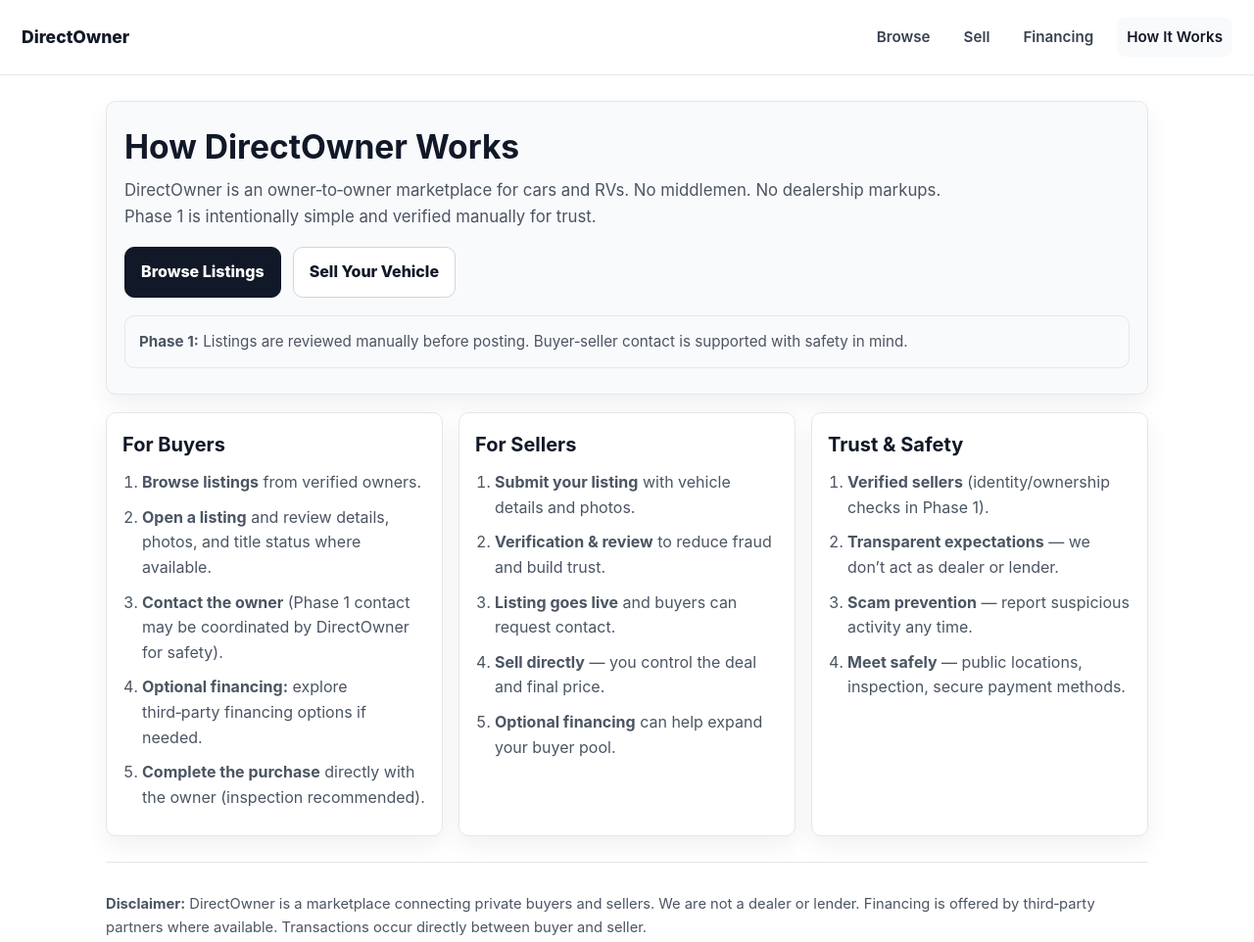
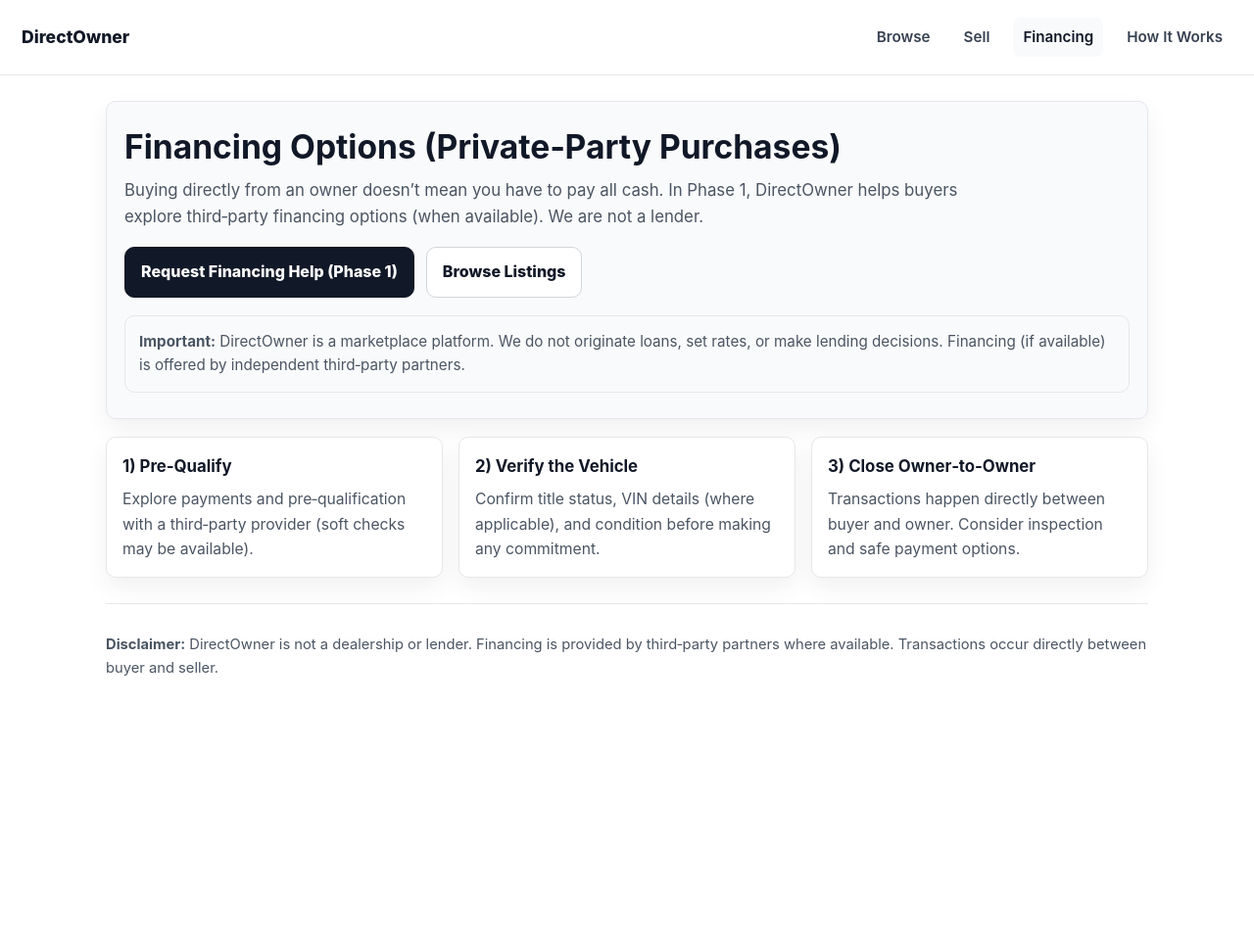
Before and after one commit to sharonballi49/directowner-site, a plain HTML site: page financing.html in a window 1280 px wide. Shown: the whole page at 98% size. After the commit the page ends 800 px from the top, so only its background shows below. Drawn offline with Linux system fonts and the light colour scheme.

Commit message:
Update financing.html

```diff
--- a/financing.html
+++ b/financing.html
@@ -2,9 +2,9 @@
 <html lang="en">
 <head>
   <meta charset="UTF-8" />
-  <title>How It Works — DirectOwner</title>
+  <title>Financing — DirectOwner</title>
   <meta name="viewport" content="width=device-width, initial-scale=1.0" />
-  <meta name="description" content="How DirectOwner works for buyers and sellers: owner-to-owner, no middlemen, optional financing." />
+  <meta name="description" content="Explore financing options for private-party car and RV purchases through third-party partners." />
 
   <style>
     :root{ --text:#111827; --muted:#4b5563; --line:#e5e7eb; --bg:#ffffff; --soft:#f9fafb; --primary:#111827; --primaryText:#ffffff; --shadow:0 10px 25px rgba(17,24,39,0.06); --radius:10px; }
@@ -24,17 +24,16 @@
 
     .grid{ display:grid; grid-template-columns:repeat(auto-fit,minmax(260px,1fr)); gap:16px; margin-top:18px; }
     .card{ border:1px solid var(--line); border-radius:var(--radius); background:#fff; padding:16px; box-shadow:var(--shadow); }
-    .card h2{ margin:0 0 10px; font-size:1.25rem; }
-    .card ol{ margin:0; padding-left:20px; color:var(--muted); }
-    .card li{ margin:10px 0; }
-    .callout{ margin-top:18px; border:1px solid var(--line); border-radius:var(--radius); padding:14px; background:var(--soft); color:var(--muted); font-size:0.95rem; }
+    .card strong{ display:block; margin-bottom:8px; font-size:1.05rem; }
+    .card p{ margin:0; color:var(--muted); font-size:0.98rem; }
 
-    .btnRow{ display:flex; gap:12px; flex-wrap:wrap; align-items:center; margin-top:18px; }
+    .ctaRow{ display:flex; gap:12px; flex-wrap:wrap; align-items:center; margin-top:18px; }
     .btn{ display:inline-block; padding:12px 16px; border-radius:10px; border:1px solid #d1d5db; background:#fff; color:#111827; text-decoration:none; font-weight:800; cursor:pointer; }
     .btn.primary{ background:var(--primary); border-color:var(--primary); color:var(--primaryText); }
     .btn:hover{ background:#f3f4f6; }
     .btn.primary:hover{ background:#0b1220; }
 
+    .notice{ margin-top:18px; border:1px solid var(--line); border-radius:var(--radius); padding:14px; background:var(--soft); color:var(--muted); font-size:0.95rem; }
     footer{ margin-top:26px; border-top:1px solid var(--line); padding-top:16px; color:var(--muted); font-size:0.92rem; }
     @media (max-width: 980px){ header{ position:static; } }
   </style>
@@ -46,65 +45,47 @@
     <nav>
       <a href="browse.html">Browse</a>
       <a href="sell.html">Sell</a>
-      <a href="financing.html">Financing</a>
-      <a class="active" href="how-it-works.html">How It Works</a>
+      <a class="active" href="financing.html">Financing</a>
+      <a href="how-it-works.html">How It Works</a>
     </nav>
   </header>
 
   <main class="wrap">
     <section class="hero">
-      <h1>How DirectOwner Works</h1>
+      <h1>Financing Options (Private‑Party Purchases)</h1>
       <p>
-        DirectOwner is an owner‑to‑owner marketplace for cars and RVs. No middlemen. No dealership markups.
-        Phase 1 is intentionally simple and verified manually for trust.
+        Buying directly from an owner doesn’t mean you have to pay all cash. In Phase 1, DirectOwner helps buyers explore
+        third‑party financing options (when available). We are not a lender.
       </p>
 
-      <div class="btnRow">
-        <a class="btn primary" href="browse.html">Browse Listings</a>
-        <a class="btn" href="sell.html">Sell Your Vehicle</a>
+      <div class="ctaRow">
+        <a class="btn primary" href="mailto:info@getdirectowner.com?subject=Financing%20Help%20Request&body=Hi%20DirectOwner%2C%20I%20want%20help%20exploring%20financing%20options.%0A%0AName%3A%0APhone%3A%0AEstimated%20credit%20range%3A%0ADown%20payment%3A%0AVehicle%20link%20(if%20any)%3A%0A">Request Financing Help (Phase 1)</a>
+        <a class="btn" href="browse.html">Browse Listings</a>
       </div>
 
-      <div class="callout">
-        <strong>Phase 1:</strong> Listings are reviewed manually before posting. Buyer‑seller contact is supported with safety in mind.
+      <div class="notice">
+        <strong>Important:</strong> DirectOwner is a marketplace platform. We do not originate loans, set rates, or make lending decisions.
+        Financing (if available) is offered by independent third‑party partners.
       </div>
     </section>
 
-    <section class="grid" aria-label="How it works for buyers and sellers">
+    <section class="grid" aria-label="How financing works">
       <div class="card">
-        <h2>For Buyers</h2>
-        <ol>
-          <li><strong>Browse listings</strong> from verified owners.</li>
-          <li><strong>Open a listing</strong> and review details, photos, and title status where available.</li>
-          <li><strong>Contact the owner</strong> (Phase 1 contact may be coordinated by DirectOwner for safety).</li>
-          <li><strong>Optional financing:</strong> explore third‑party financing options if needed.</li>
-          <li><strong>Complete the purchase</strong> directly with the owner (inspection recommended).</li>
-        </ol>
+        <strong>1) Pre‑Qualify</strong>
+        <p>Explore payments and pre‑qualification with a third‑party provider (soft checks may be available).</p>
       </div>
-
       <div class="card">
-        <h2>For Sellers</h2>
-        <ol>
-          <li><strong>Submit your listing</strong> with vehicle details and photos.</li>
-          <li><strong>Verification & review</strong> to reduce fraud and build trust.</li>
-          <li><strong>Listing goes live</strong> and buyers can request contact.</li>
-          <li><strong>Sell directly</strong> — you control the deal and final price.</li>
-          <li><strong>Optional financing</strong> can help expand your buyer pool.</li>
-        </ol>
+        <strong>2) Verify the Vehicle</strong>
+        <p>Confirm title status, VIN details (where applicable), and condition before making any commitment.</p>
       </div>
-
       <div class="card">
-        <h2>Trust & Safety</h2>
-        <ol>
-          <li><strong>Verified sellers</strong> (identity/ownership checks in Phase 1).</li>
-          <li><strong>Transparent expectations</strong> — we don’t act as dealer or lender.</li>
-          <li><strong>Scam prevention</strong> — report suspicious activity any time.</li>
-          <li><strong>Meet safely</strong> — public locations, inspection, secure payment methods.</li>
-        </ol>
+        <strong>3) Close Owner‑to‑Owner</strong>
+        <p>Transactions happen directly between buyer and owner. Consider inspection and safe payment options.</p>
       </div>
     </section>
 
     <footer>
-      <p><strong>Disclaimer:</strong> DirectOwner is a marketplace connecting private buyers and sellers. We are not a dealer or lender. Financing is offered by third‑party partners where available. Transactions occur directly between buyer and seller.</p>
+      <p><strong>Disclaimer:</strong> DirectOwner is not a dealership or lender. Financing is provided by third‑party partners where available. Transactions occur directly between buyer and seller.</p>
     </footer>
   </main>
 </body>
```
